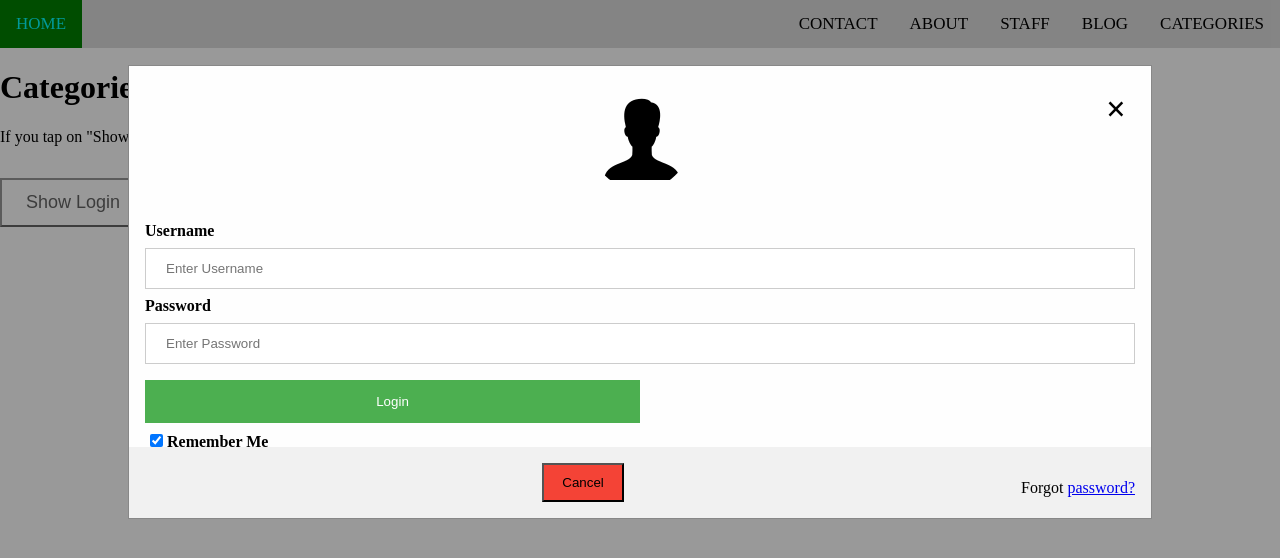
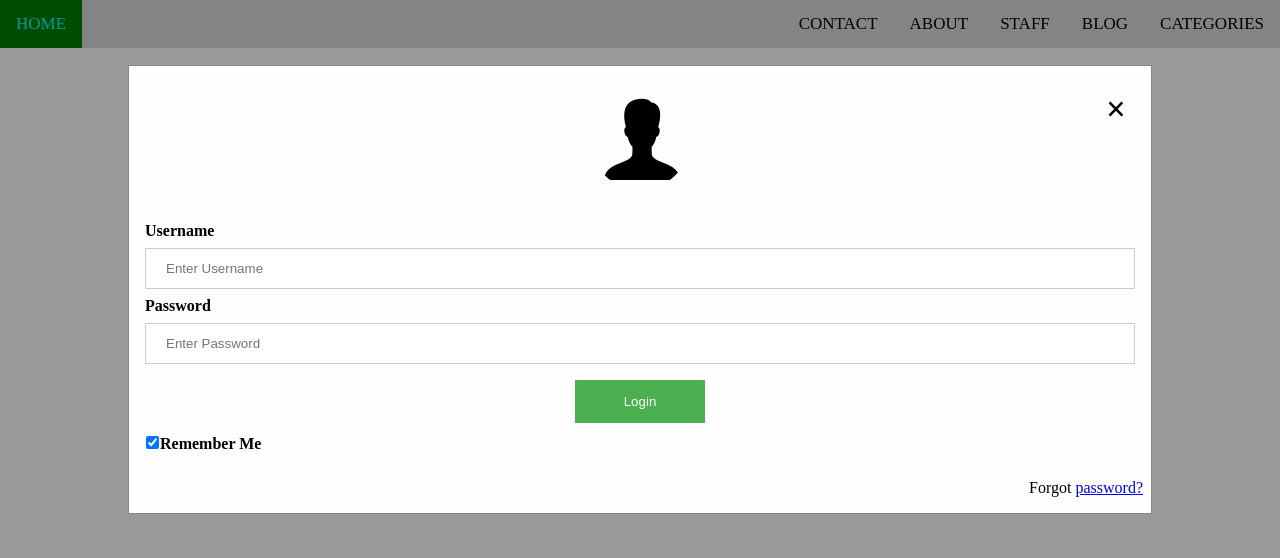
Before and after one commit to CabageMan/BlogWitoutJekyll, a plain HTML site: page pages/categories/index.html in a window 1280 px wide. Both pictures are taken after a click on the button "Show Login". Drawn offline with Linux system fonts and the light colour scheme.

Commit message:
Fix login view

```diff
--- a/assets/less/loginView.less
+++ b/assets/less/loginView.less
@@ -2,10 +2,13 @@
 @borderColor: #f1f1f1;
 @inputBorderColor: #ccc;
 @buttonBackground: #4caf50;
+@hoveredButtonColor: #3e8e41;
 @cancelButtonBackground: #f44336;
+@modalBackground: rgba(0, 0, 0, 0.4);
 @modalContentBackground: #fefefe;
 @modalContentBorderColor: #888;
 @closeButtonColor: #000;
+@showLoginButtonShadow: #999999;
 
 // Containers
 .image-container {
@@ -30,6 +33,7 @@
     input[type=checkbox] {
         width: 15px;
         padding: 12px 20px;
+        margin: 5px 0;
         display: inline-block;
     }
 
@@ -48,7 +52,7 @@
     width: 100%;
     height: 100%;
     overflow: auto;
-    background-color: rgba(0, 0, 0, 0.4);
+    background-color: @modalBackground;
     padding-top: 60px;
 
     &-content {
@@ -62,20 +66,15 @@
         background-color: @buttonBackground;
         color: white;
         padding: 14px 20px;
-        margin: 8px 0;
+        margin: 8px auto;
         border: none;
         cursor: pointer;
-        width: 50%;
+        width: 130px;
         display: block;
+        text-align: center;
 
         &:hover {
             opacity: 0.8;
-        }
-
-        &-cancel {
-            width: auto;
-            padding: 10px 18px;
-            background-color: @cancelButtonBackground;
         }
 
         &-close {
@@ -101,10 +100,40 @@ img.avatar {
     border-radius: 50%;
 }
 
+// Buttons
+.show-login {
+    text-align: center;
+    display: block;
+    background-color: @buttonBackground;
+    padding: 15px 25px;
+    position: relative;
+    margin: 0 auto;
+    font-size: 24px;
+    cursor: pointer;
+    text-decoration: none;
+    outline: none;
+    color: white;
+    border: none;
+    border-radius: 10px;
+    box-shadow: 0 9px @showLoginButtonShadow;
+
+    &:hover {
+        background-color: @hoveredButtonColor;
+    }
+
+    &:active {
+        background-color: @hoveredButtonColor;
+        box-shadow: 0 5px #666666;
+        transform: translateY(4px);
+    }
+}
+
 // Texts
 // "Forgot password" text
 span.password {
-    float: right;
+    display: block;
+    position: relative;
+    right: 0;
     padding-top: 16px;
 }
 
--- a/pages/categories/index.html
+++ b/pages/categories/index.html
@@ -20,9 +20,11 @@
             <a href="/pages/about/" class="right usual">ABOUT</a>
             <a href="/pages/contacts/" class="right usual">CONTACT</a>
         </div>
-        <h1>Categories</h1>
-        <p>If you tap on "Show Login", you can see login form.</p>
-        <button class="button" onclick="document.getElementById('modalLogin').style.display='block'">Show Login</button>
+        <div style="text-align: center; position: relative;">
+            <h1>Categories</h1>
+            <p>If you tap on "Show Login", you can see login form.</p>
+            <button class="show-login" onclick="document.getElementById('modalLogin').style.display='block'">Show Login</button>
+        </div>
 
         <!-- The modal view -->
         <div id="modalLogin" class="modal">
@@ -39,8 +41,7 @@
                     <button id="loginSubmitButton" type="submit" class="modal-button">Login</button>
                     <label for="rememberMe"><input type="checkbox" checked="checked" name="rememberMe"><b>Remember Me</b></label>
                 </div>
-                <div class="container" style="background-color: #f1f1f1;">
-                    <button type="button" onclick="document.getElementById('modalLogin').style.display='none'" class="modal-button-cancel">Cancel</button>
+                <div style="margin: 16px 8px; text-align: right;">
                     <span class="password">Forgot <a href="#">password?</a></span>
                 </div>
             </form>
```
Also changed, not shown: assets/css/loginView.css, assets/css/styles.css.
